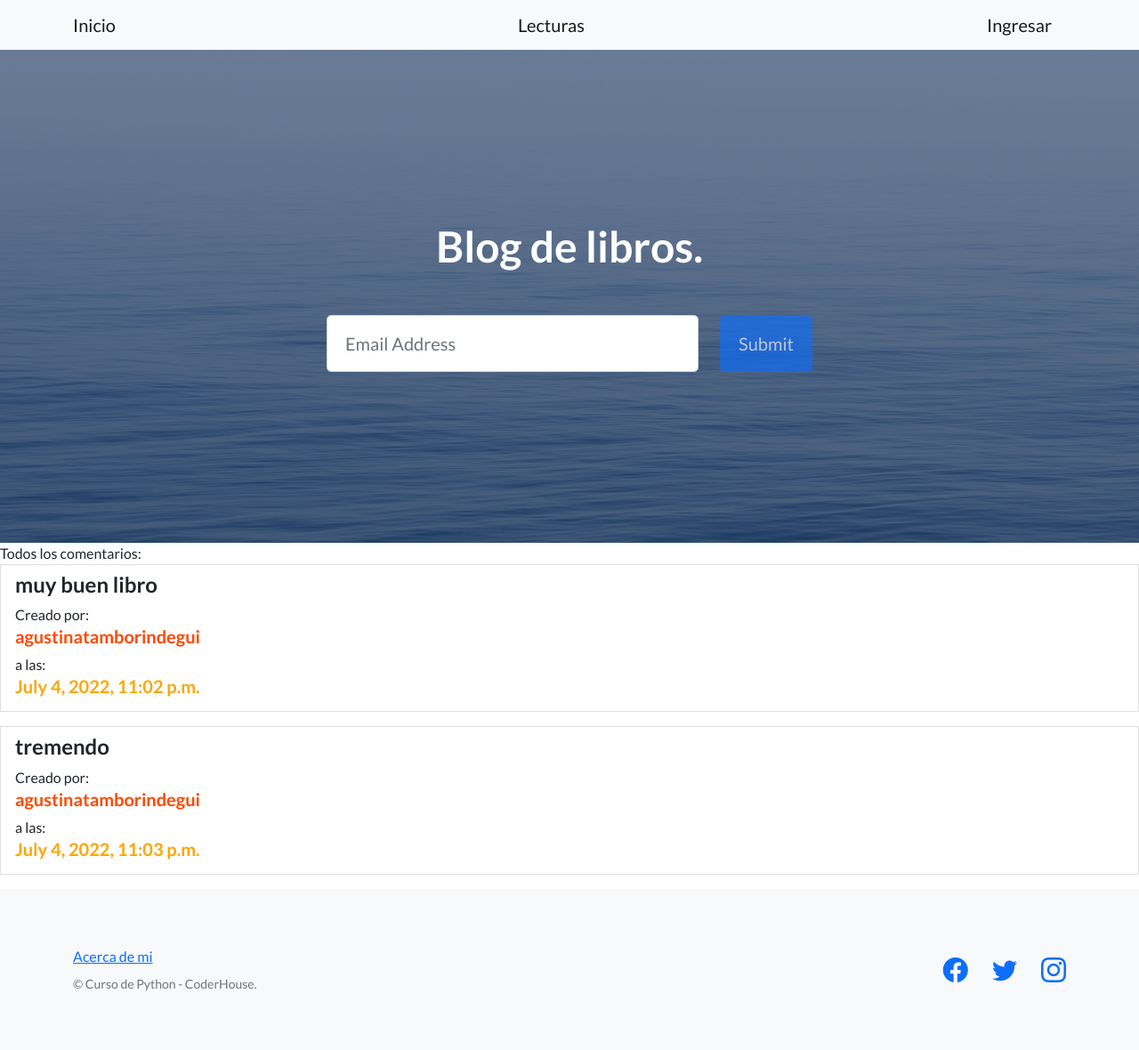
After one commit to AgustinaTamborindegui/Mi_primer_blog, a Django app: page /app_uno/comentar/13 in a window 1280 px wide. The commit adds this page. Shown: the whole page at 89% size. Run offline with Django 4.2, Linux system fonts and the light colour scheme; data comes from the database, SQL or seed files in the repository; both versions use the stored data as it was after the commit; some libraries are stand-ins or nearby versions.

Commit message:
about y comentarios

```diff
--- a/app_uno/forms.py
+++ b/app_uno/forms.py
@@ -1,6 +1,8 @@
 from django import forms
 from django.contrib.auth.forms import UserCreationForm
 from django.contrib.auth.models import User
+from .models import Comentarios, Post
+from django.forms import ModelForm
 
 class Posteos_Form (forms.Form):
     titulo = forms.CharField(max_length=40)
@@ -9,6 +11,8 @@ class Posteos_Form (forms.Form):
     nombre_libro = forms.CharField(max_length=40)
     autor = forms.CharField(max_length=40)
     lanzamiento = forms.DateField()
+
+
 
 
 class CreateUserForm(UserCreationForm):
@@ -31,3 +35,14 @@ class UserEditForm(UserCreationForm):
         model = User
         fields = ['email' , 'password1' , 'password2']
         help_text = {k:"" for k in fields}
+
+
+
+class ComentariosForm(ModelForm):
+    class Meta:
+        model = Comentarios
+        fields = "__all__"
+    def __init__(self, *args, **kwargs):
+        super(ComentariosForm, self).__init__(*args, **kwargs)
+        self.fields['creado_en'].disabled = True
+        self.fields['creado_por'].disabled = True
--- a/app_uno/models.py
+++ b/app_uno/models.py
@@ -24,3 +24,6 @@ class Comentarios(models.Model):
 class Avatar(models.Model):
     user = models.ForeignKey(User, on_delete=models.CASCADE)
     imagen = models.ImageField(upload_to='avatares' , null=True , blank=True)
+
+    def __str__(self):
+        return self.user
--- /dev/null
+++ b/app_uno/templates/comentar.html
@@ -0,0 +1,52 @@
+{% extends "index.html" %}
+
+{%  load static %}
+
+
+{% block contenido %}
+
+{%if request.user.is_authenticated%}
+    <h3 style="color: green">
+        {{mensaje}}
+    </h3>
+    </form>
+
+            <form action="" method="POST">
+                {% csrf_token %}
+                {{crear_comentario.as_table}}
+
+
+
+            <input type="submit" value="Comentar" class="btn btn-secondary">
+
+    </form>
+
+{%endif%}
+
+Todos los comentarios:
+{%for i in comentarios%}
+<ul class="list-inline">
+    <li class="list-group-item comentarios">
+         <h4>
+            {{i}}
+        </h4>
+
+        <div>
+            Creado por:
+            <h5 style="color: rgb(255, 72, 0)">
+                {{i.creado_por}}
+            </h5>
+
+            a las:
+            <h5 style="color: orange">
+                {{i.creado}}
+            </h5>
+
+        </div>
+    </li>
+
+</ul>
+
+{% endfor %}
+
+{% endblock %}
--- a/app_uno/templates/index.html
+++ b/app_uno/templates/index.html
@@ -22,6 +22,7 @@
             <div class="container">
                 <a class="navbar-brand" href="{%url 'index'%}">Inicio</a>
                 <a class="navbar-brand" href="{%url 'lecturas'%}">Lecturas</a>
+                {% comment %} <li class="nav-item"><a class="nav-link" href="{% url 'About' %}">About</a></li> {% endcomment %}
 
                 {% if not request.user.is_authenticated %}
                 <a class="navbar-brand" href="{%url 'login'%}">Ingresar</a>
@@ -51,7 +52,7 @@
                     <div class="col-xl-6">
                         <div class="text-center text-white">
                             <!-- Page heading-->
-                            <h1 class="mb-5">Generate more leads with a professional landing page!</h1>
+                            <h1 class="mb-5">Blog de libros.</h1>
                             <!-- Signup form-->
                             <!-- * * * * * * * * * * * * * * *-->
                             <!-- * * SB Forms Contact Form * *-->
@@ -105,19 +106,18 @@
                 <div class="row">
                     <div class="col-lg-6 h-100 text-center text-lg-start my-auto">
                         <ul class="list-inline mb-2">
-                            <li class="list-inline-item"><a href="#!">About</a></li>
-                            <li class="list-inline-item">⋅</li>
-                            <li class="list-inline-item"><a href="#!">Contact</a></li>
-                            <li class="list-inline-item">⋅</li>
-                            <li class="list-inline-item"><a href="#!">Terms of Use</a></li>
-                            <li class="list-inline-item">⋅</li>
-                            <li class="list-inline-item"><a href="#!">Privacy Policy</a></li>
+
+
+                            <li class="list-inline-item"><a href="{% url 'About' %}">Acerca de mi</a></li>
+
+
+
                         </ul>
-                        <p class="text-muted small mb-4 mb-lg-0">&copy; Your Website 2022. All Rights Reserved.</p>
+                        <p class="text-muted small mb-4 mb-lg-0">&copy; Curso de Python - CoderHouse.</p>
                     </div>
-                    <div class="col-lg-6 h-100 text-center text-lg-end my-auto">
+                     <div class="col-lg-6 h-100 text-center text-lg-end my-auto">
                         <ul class="list-inline mb-0">
-                            <li class="list-inline-item me-4">
+                           <li class="list-inline-item me-4">
                                 <a href="#!"><i class="bi-facebook fs-3"></i></a>
                             </li>
                             <li class="list-inline-item me-4">
--- a/app_uno/templates/lecturas.html
+++ b/app_uno/templates/lecturas.html
@@ -31,6 +31,7 @@
                 <td>{{n.lanzamiento}}</td>
                <td><a href="{% url 'eliminar_post'  n.id %}">BORRAR</a></td>
                <td><a href="{% url 'editar_post'  n.id %}">EDITAR</a></td>
+               <td><a href="{% url 'comentar'  n.id %}">Agregar Comentario</a></td>
             </tr>
             {% endfor %}
 
--- a/app_uno/urls.py
+++ b/app_uno/urls.py
@@ -6,8 +6,9 @@ from django.contrib.auth.views import LogoutView
 urlpatterns = [
     path("", views.index, name= "index"),
     path("posts", views.posts, name="lecturas"),
-    path("post", views.post, name="post"),
+    # path("post", views.post, name="post"),
     path("lecturas", views.posts, name="posts"),
+    path('About', views.about_page, name="About"),
     path("alta_lecturas", views.alta_lecturas, name="alta_lecturas"),
     path("alta_post", views.alta_post, name= "alta_post"),
     path('eliminar_post/<int:id>', views.eliminar_post, name="eliminar_post"),
@@ -19,7 +20,9 @@ urlpatterns = [
     path("register", views.register, name="register"),
     path("logout" , LogoutView.as_view(template_name="logout.html") , name="logout"),
     path("editarPerfil" , views.editarPerfil , name="editarPerfil"),
-    path("avatares", views.avatares, name= "avatares")
+    path("avatares", views.avatares, name= "avatares"),
+    path('comentar/<int:id>',views.comentar,name="comentar"),
+
 
 
 
--- a/app_uno/views.py
+++ b/app_uno/views.py
@@ -2,7 +2,7 @@ from django.shortcuts import render
 from django.http import HttpResponse
 # from Mi_primer_blog import app_unoc
 from app_uno.models import Post, Comentarios, Avatar
-from app_uno.forms import Posteos_Form, CreateUserForm, UserEditForm
+from app_uno.forms import Posteos_Form, CreateUserForm, UserEditForm, ComentariosForm
 from django.contrib.auth.forms import AuthenticationForm, UserCreationForm
 from django.contrib.auth import login , authenticate
 from django.contrib.auth.decorators import login_required
@@ -19,8 +19,6 @@ def avatares(request):
 def lecturas (request):
     return render (request, "lecturas.html")
 
-def peliculas (request):
-    return render (request, "peliculas.html")
 
 def post (request):
     return render (request, "post.html")
@@ -31,14 +29,6 @@ def posts (request):
     return render (request, "lecturas.html", {"posts":posts })
 
 
-
-# def eliminar_post(request,id):
-#     post = Post.objects.get(id=id)
-#     post.delete()
-
-#     post = Post.objects.all()
-
-#     return render(request, 'eliminar_post.html', {'mensaje':f"Post eliminado correctamente"})
 @login_required
 def eliminar_post(request,id):
     post = Post.objects.get(id=id)
@@ -49,7 +39,7 @@ def eliminar_post(request,id):
     return render(request , "lecturas.html" , {"lecturas": post})
 
 
-    # return render(request, 'eliminar_post.html', {'mensaje':f"Post eliminado correctamente"})
+
 
 
 @login_required
@@ -80,7 +70,8 @@ def editar_post ( request , id):
 
 
 
-
+def about_page(request):
+    return render(request, 'About.html')
 
 
 
@@ -106,7 +97,7 @@ def alta_lecturas (request):
 
 
 
-
+@login_required
 def alta_post (request):
 
     if request.method == "POST":
@@ -231,3 +222,17 @@ def editarPerfil(request):
         miFormulario = UserEditForm(initial={'email':usuario.email})
 
     return render( request , "editar_perfil.html" , {"miFormulario":miFormulario , "usuario":usuario})
+
+
+
+def comentar (request,id):
+    post=Post.objects.get(id=id)
+    comentarios = Comentarios.objects.filter(creado_en=post)
+
+    crear_comentario=ComentariosForm(initial={'creado_por': request.user,'creado_en':post})
+    if request.method == 'POST':
+        crear_comentario=ComentariosForm(request.POST,initial={'creado_por': request.user,'creado_en':post})
+        crear_comentario.save()
+        return render(request, 'comentar.html', {'mensaje':f"Comentario creado correctamente","post":post,"comentarios":comentarios,"crear_comentario":crear_comentario})
+    else:
+        return render(request,'comentar.html',{'post':post,'comentarios':comentarios,'crear_comentario':crear_comentario})
```
Also changed, not shown: app_uno/templates/About.html (added, +19 -0 lines), app_uno/templates/post.html (deleted, +0 -14 lines), db.sqlite3.
